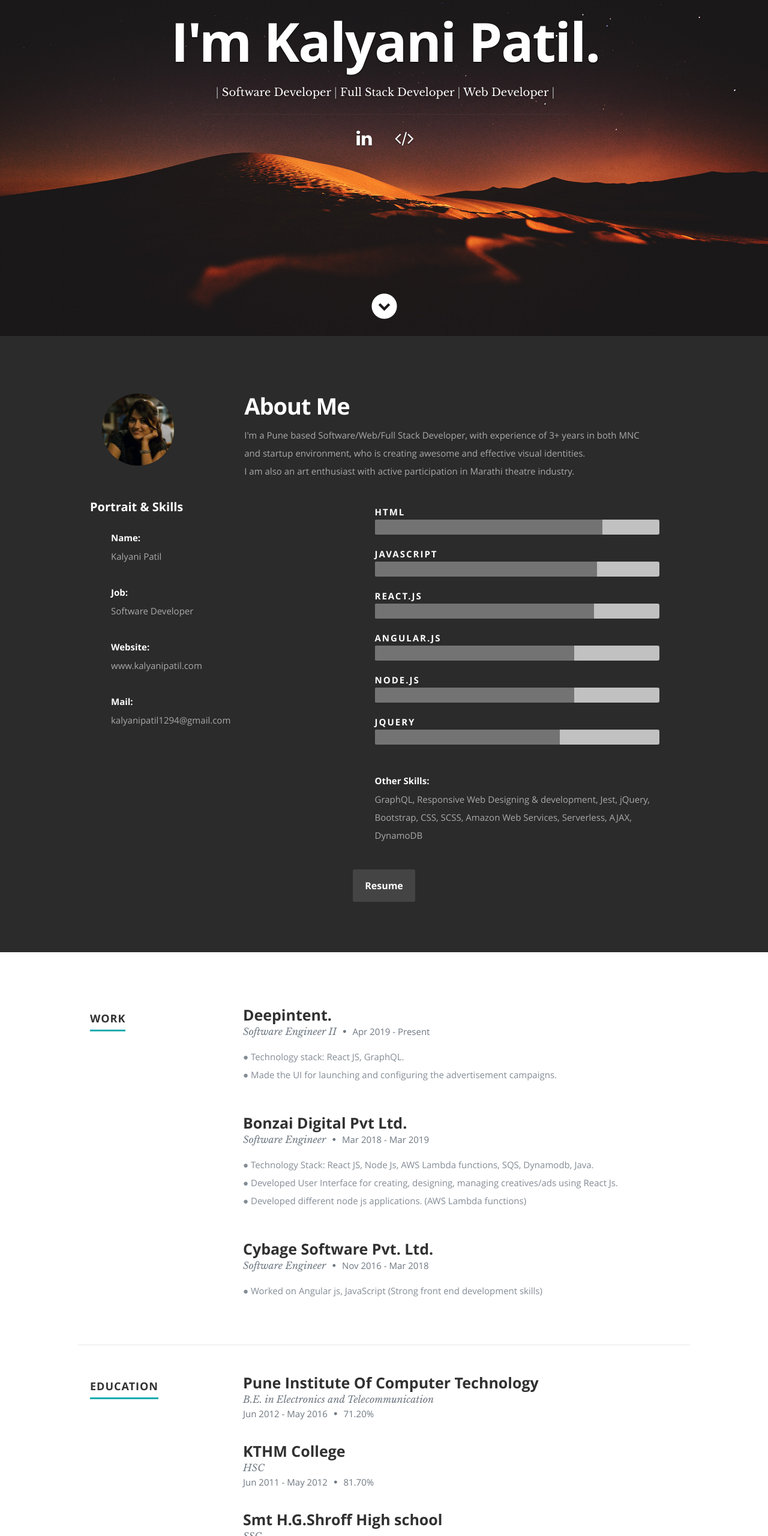
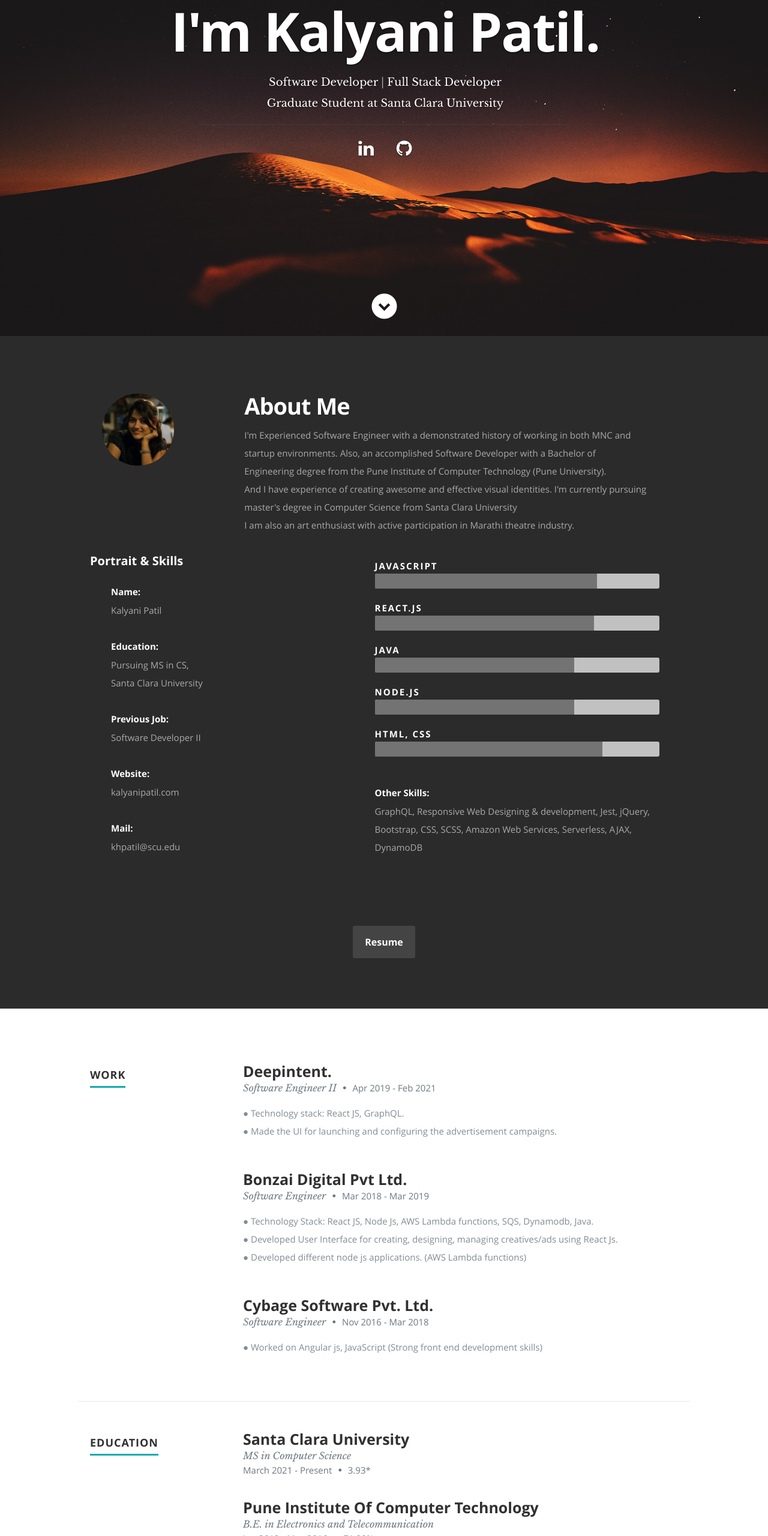
Before and after one commit to shankyDoodle/resume-portfolio-template, a plain HTML site: page index.html in a window 1280 px wide. Shown: the part 240-2800 px from the top of the page at 60% size. Drawn offline with nearby package versions, Linux system fonts and the light colour scheme.

Commit message:
updated website

```diff
--- a/index.html
+++ b/index.html
@@ -61,19 +61,15 @@
     <div class="row banner">
         <div class="banner-text">
             <h1 class="responsive-headline">I'm Kalyani Patil.</h1>
-            <h3> | <span>Software Developer</span> | <span>Full Stack Developer</span> | <span>Web Developer</span> |
+            <h3><span>Software Developer</span> | <span>Full Stack Developer</span>
             </h3>
+            <h3><span>Graduate Student at Santa Clara University</span></h3>
             <hr/>
             <ul class="social">
-                <!--<li><a href="#"><i class="fa fa-facebook"></i></a></li>-->
-                <!--<li><a href="#"><i class="fa fa-twitter"></i></a></li>-->
-                <!--<li><a href="#"><i class="fa fa-google-plus"></i></a></li>-->
                 <li><a href="https://www.linkedin.com/in/kalyani1294/" target="_blank"><i
                         class="fa fa-linkedin"></i></a></li>
-                <!--<li><a href="#"><i class="fa fa-instagram"></i></a></li>-->
-                <li><a href="https://jsfiddle.net/user/kalyanipatil1294/fiddles/" target="_blank"><i
-                        class="fa fa-code"></i></a></li>
-                <!--<li><a href="#"><i class="fa fa-mail-reply"></i></a></li>-->
+                <li><a href="https://github.com/Kalyanipatil1294" target="_blank"><i
+                        class="fa fa-github"></i></a></li>
             </ul>
         </div>
     </div>
@@ -102,9 +98,12 @@
                 <h1>About Me</h1>
 
                 <p>
-                    I'm a Pune based Software/Web/Full Stack Developer, with experience of 3+ years in both MNC and
-                    startup environment, who is creating awesome and
-                    effective visual identities.
+                    I'm Experienced Software Engineer with a demonstrated history of working in both MNC and startup
+                    environments.
+                    Also, an accomplished Software Developer with a Bachelor of Engineering degree from the Pune
+                    Institute of Computer Technology (Pune University).
+                    <br/>And I have experience of creating awesome and effective visual identities.
+                    I'm currently pursuing master's degree in Computer Science from Santa Clara University
                     <br/>
                     I am also an art enthusiast with active participation in Marathi theatre industry.
                 </p>
@@ -123,12 +122,15 @@
                         <p class="address">
                             <strong>Name:</strong><br>
                             <span>Kalyani Patil</span><br><br>
-                            <strong>Job:</strong><br>
-                            <span>Software Developer</span><br><br>
+                            <strong>Education:</strong><br>
+                            <span>Pursuing MS in CS, <br/> Santa Clara University</span><br><br>
+                            <strong>Previous Job:</strong><br>
+                            <span>Software Developer II</span><br><br>
                             <strong>Website:</strong><br>
-                            <a href="http://www.kalyanipatil.com" target="_blank" class="clickMeSpan">www.kalyanipatil.com</a><br><br>
+                            <a href="https://www.kalyanipatil.com" target="_blank"
+                               class="clickMeSpan">kalyanipatil.com</a><br><br>
                             <strong>Mail:</strong><br>
-                            <a href="mailto:kalyanipatil1294@gmail.com" class="clickMeSpan">kalyanipatil1294@gmail.com</a><br><br>
+                            <a href="mailto:khpatil@scu.edu" class="clickMeSpan">khpatil@scu.edu</a><br><br>
                         </p>
 
                     </div>
@@ -136,12 +138,11 @@
                     <div class="columns six bars">
 
                         <ul class="skills">
-                            <li><span class="bar-expand skill-html"></span><em>HTML</em></li>
                             <li><span class="bar-expand skill-js"></span><em>JavaScript</em></li>
                             <li><span class="bar-expand skill-react"></span><em>React.Js</em></li>
-                            <li><span class="bar-expand skill-angular"></span><em>Angular.Js</em></li>
+                            <li><span class="bar-expand skill-angular"></span><em>Java</em></li>
                             <li><span class="bar-expand skill-node"></span><em>Node.Js</em></li>
-                            <li><span class="bar-expand skill-jquery"></span><em>jQuery</em></li>
+                            <li><span class="bar-expand skill-html"></span><em>HTML, CSS</em></li>
                         </ul>
 
 
@@ -162,7 +163,7 @@
         <div class="row">
             <div class="columns twelve download">
                 <p>
-                    <a href="https://drive.google.com/file/d/1nztWqOtY4XsYBfhxGlVVAcpNRxdC1oB5/view" target="_blank"
+                    <a href="https://drive.google.com/file/d/1B-EDTJQUYzms1rD2eHnUEypCcdmL0ty8/view" target="_blank"
                        class="button">Resume</a>
                 </p>
             </div>
@@ -194,7 +195,7 @@
 
                     <h3>Deepintent.</h3>
                     <p class="info">Software Engineer II<span> &bull; </span>
-                        <em class="date">Apr 2019 - Present</em>
+                        <em class="date">Apr 2019 - Feb 2021</em>
                     </p>
 
                     <p>
@@ -254,6 +255,15 @@
         </div>
 
         <div class="nine columns main-col">
+            <div class="row item">
+
+                <div class="twelve columns">
+                    <h3>Santa Clara University</h3>
+                    <p class="info">MS in Computer Science<br/>
+                        <em class="date">March 2021 - Present</em><span> &bull; </span> <em class="date">3.93*</em></p>
+                </div>
+
+            </div> <!-- item end -->
 
             <div class="row item">
 
@@ -261,26 +271,6 @@
                     <h3>Pune Institute Of Computer Technology</h3>
                     <p class="info">B.E. in Electronics and Telecommunication<br/>
                         <em class="date">Jun 2012 - May 2016</em><span> &bull; </span> <em class="date">71.20%</em></p>
-                </div>
-
-            </div> <!-- item end -->
-
-            <div class="row item">
-
-                <div class="twelve columns">
-                    <h3>KTHM College</h3>
-                    <p class="info">HSC<br/>
-                        <em class="date">Jun 2011 - May 2012</em><span> &bull; </span> <em class="date">81.70%</em></p>
-                </div>
-
-            </div> <!-- item end -->
-
-            <div class="row item">
-
-                <div class="twelve columns">
-                    <h3>Smt H.G.Shroff High school</h3>
-                    <p class="info">SSC<br/>
-                        <em class="date">Jun 2009 - May 2010</em><span> &bull; </span> <em class="date">91.45%</em></p>
                 </div>
 
             </div> <!-- item end -->
@@ -504,7 +494,6 @@
             </div>
 
             <div class="link-box">
-                <!--<a href="http://www.behance.net">Details</a>-->
                 <a class="popup-modal-dismiss">Close</a>
             </div>
 
@@ -542,7 +531,6 @@
             </div>
 
             <div class="link-box">
-                <!--<a href="http://www.behance.net">Details</a>-->
                 <a class="popup-modal-dismiss">Close</a>
             </div>
 
@@ -561,7 +549,6 @@
             </div>
 
             <div class="link-box">
-                <!--<a href="http://www.behance.net">Details</a>-->
                 <a class="popup-modal-dismiss">Close</a>
             </div>
 
@@ -574,14 +561,15 @@
             <div class="description-box">
                 <h4>Text Recognition & Conversion To The Speech</h4>
                 <p>
-                    The system extracts the text region present in the image , the text file is created after recognition of all the
-                    characters further the content of the text file is read (Speech).The system aims at using strong and robust
+                    The system extracts the text region present in the image , the text file is created after
+                    recognition of all the
+                    characters further the content of the text file is read (Speech).The system aims at using strong and
+                    robust
                     algorithms to achieve exact text recognition
                 </p>
             </div>
 
             <div class="link-box">
-                <!--<a href="http://www.behance.net">Details</a>-->
                 <a class="popup-modal-dismiss">Close</a>
             </div>
 
@@ -594,12 +582,14 @@
             <div class="description-box">
                 <h4>Tic Tac Toe</h4>
                 <p>
-                    This is a small game created in React.Js. It has both single and multi player versions of a game which are running on JSFiddle.
+                    This is a small game created in React.Js. It has both single and multi player versions of a game
+                    which are running on JSFiddle.
                 </p>
             </div>
 
             <div class="link-box">
-                <a class="link-box-link-address" href="https://jsfiddle.net/user/kalyanipatil1294/fiddles/" target="_blank">Details</a>
+                <a class="link-box-link-address" href="https://jsfiddle.net/user/kalyanipatil1294/fiddles/"
+                   target="_blank">Details</a>
                 <a class="popup-modal-dismiss">Close</a>
             </div>
 
@@ -609,67 +599,6 @@
     </div> <!-- row End -->
 
 </section> <!-- Portfolio Section End-->
-
-
-<!-- Testimonials Section
-================================================== -->
-<!--<section id="testimonials">
-
-    <div class="text-container">
-
-        <div class="row">
-
-            <div class="two columns header-col">
-
-                <h1><span>Client Testimonials</span></h1>
-
-            </div>
-
-            <div class="ten columns flex-container">
-
-                <div class="flexslider">
-
-                    <ul class="slides">
-
-                        <li>
-                            <blockquote>
-                                <p>Your work is going to fill a large part of your life, and the only way to be truly
-                                    satisfied is
-                                    to do what you believe is great work. And the only way to do great work is to love
-                                    what you do.
-                                    If you haven't found it yet, keep looking. Don't settle. As with all matters of the
-                                    heart, you'll know when you find it.
-                                </p>
-                                <cite>Steve Jobs</cite>
-                            </blockquote>
-                        </li> &lt;!&ndash; slide ends &ndash;&gt;
-
-                        <li>
-                            <blockquote>
-                                <p>This is Photoshop's version of Lorem Ipsum. Proin gravida nibh vel velit auctor
-                                    aliquet.
-                                    Aenean sollicitudin, lorem quis bibendum auctor, nisi elit consequat ipsum, nec
-                                    sagittis sem
-                                    nibh id elit. Duis sed odio sit amet nibh vulputate cursus a sit amet mauris.
-                                </p>
-                                <cite>Mr. Adobe</cite>
-                            </blockquote>
-                        </li> &lt;!&ndash; slide ends &ndash;&gt;
-
-                    </ul>
-
-                </div> &lt;!&ndash; div.flexslider ends &ndash;&gt;
-
-            </div> &lt;!&ndash; div.flex-container ends &ndash;&gt;
-
-        </div> &lt;!&ndash; row ends &ndash;&gt;
-
-    </div>  &lt;!&ndash; text-container ends &ndash;&gt;
-
-</section> -->
-
-<!-- Testimonials Section End-->
-
 
 <!-- Contact Section
 ================================================== -->
@@ -687,7 +616,7 @@
 
             <h1><span></span></h1>
             <span>Find Me at</span><br/>
-            <span>Pune, Maharashtra, India</span>
+            <span>Santa Clara, California, United States</span>
 
         </div>
 
@@ -695,7 +624,7 @@
 
             <h1><span></span></h1>
             <span>Mail Me at</span><br/>
-            <a href="mailto:kalyanipatil1294@gmail.com" class="clickMeSpan">kalyanipatil1294@gmail.com</a>
+            <a href="mailto:khpatil@scu.edu" class="clickMeSpan">khpatil@scu.edu</a>
 
         </div>
 
@@ -714,13 +643,10 @@
         <div class="twelve columns">
 
             <ul class="social-links">
-                <!--<li><a href="#"><i class="fa fa-facebook"></i></a></li>-->
-                <!--<li><a href="#"><i class="fa fa-twitter"></i></a></li>-->
-                <!--<li><a href="#"><i class="fa fa-google-plus"></i></a></li>-->
-                <li><a href="https://www.linkedin.com/in/kalyani1294/" target="_blank"><i class="fa fa-linkedin"></i></a></li>
-                <!--<li><a href="#"><i class="fa fa-instagram"></i></a></li>-->
-                <li><a href="https://jsfiddle.net/user/kalyanipatil1294/fiddles/" target="_blank"><i class="fa fa-code"></i></a></li>
-                <!--<li><a href="#"><i class="fa fa-skype"></i></a></li>-->
+                <li><a href="https://www.linkedin.com/in/kalyani1294/" target="_blank"><i
+                        class="fa fa-linkedin"></i></a></li>
+                <li><a href="https://github.com/Kalyanipatil1294" target="_blank"><i
+                        class="fa fa-github"></i></a></li>
             </ul>
 
             <ul class="copyright">
```
